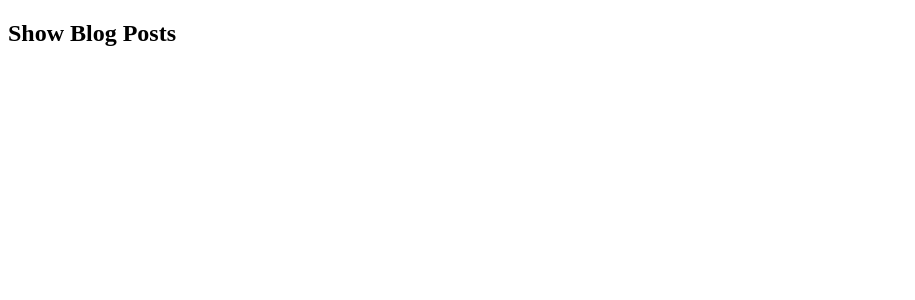
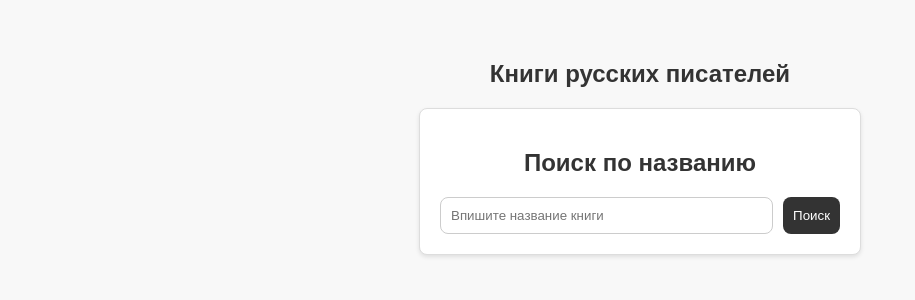
Before and after one commit to MorisFromRTU/django_project, a Django app: page /main/show/ in a window 1280 px wide. Shown: the top 300 px of the page, without its empty margins (0-915 px from the left). Run offline with Django 5.2, Linux system fonts and the light colour scheme; data that the repository does not hold is empty.

Commit message:
showpage updated

```diff
--- a/firstproject/firstproject/settings.py
+++ b/firstproject/firstproject/settings.py
@@ -119,7 +119,7 @@ USE_TZ = True
 # Static files (CSS, JavaScript, Images)
 # https://docs.djangoproject.com/en/5.0/howto/static-files/
 
-STATIC_URL = 'static/'
+STATIC_URL = '/static/'
 
 # Default primary key field type
 # https://docs.djangoproject.com/en/5.0/ref/settings/#default-auto-field
--- a/firstproject/firstproject/urls.py
+++ b/firstproject/firstproject/urls.py
@@ -16,8 +16,10 @@ Including another URLconf
 """
 from django.contrib import admin
 from django.urls import path, include
+from main import views
 
 urlpatterns = [
     path('admin/', admin.site.urls),
+    path('', views.index),
     path('main/', include('main.urls'))
 ]
--- /dev/null
+++ b/firstproject/main/static/css/styles.css
@@ -0,0 +1,81 @@
+/* your_app/static/css/styles.css */
+
+body {
+    font-family: 'Arial', sans-serif;
+    margin: 20px;
+    padding: 20px;
+    background-color: #f8f8f8;
+}
+
+h2 {
+    color: #333;
+    text-align: center;
+}
+
+.blog-container {
+    display: flex;
+    flex-wrap: wrap;
+    justify-content: space-around;
+}
+
+.blog-card {
+    background-color: #fff;
+    border: 1px solid #ddd;
+    border-radius: 8px;
+    box-shadow: 0 2px 4px rgba(0, 0, 0, 0.1);
+    padding: 20px;
+    margin: 10px;
+    width: 300px;
+}
+
+.blog-title {
+    color: #333;
+    font-size: 1.2em;
+    margin-bottom: 10px;
+}
+
+.blog-body {
+    color: #555;
+    margin-bottom: 10px;
+}
+
+.blog-timestamp {
+    color: #777;
+    font-size: 0.8em;
+}
+
+.search-container {
+    max-width: 400px;
+    margin: 0 auto;
+    margin-bottom: 20px;
+    background-color: #fff;
+    border: 1px solid #ddd;
+    border-radius: 8px;
+    padding: 20px;
+    box-shadow: 0 2px 4px rgba(0, 0, 0, 0.1);
+}
+
+form {
+    display: flex;
+}
+
+input[type="text"] {
+    flex: 1;
+    padding: 10px;
+    border: 1px solid #ccc;
+    border-radius: 8px;
+    margin-right: 10px;
+}
+
+button {
+    padding: 10px;
+    background-color: #333;
+    color: #fff;
+    border: none;
+    border-radius: 8px;
+    cursor: pointer;
+}
+
+button:hover {
+    background-color: #333;
+}
--- a/firstproject/main/templates/main/show.html
+++ b/firstproject/main/templates/main/show.html
@@ -2,28 +2,34 @@
 
 <!DOCTYPE html>
 <html lang="en">
-<head>
-    <meta charset="UTF-8">
-    <meta name="viewport" content="width=device-width, initial-scale=1.0">
-    <title>Show Blog Posts</title>
-</head>
+    <head>
+        <meta charset="UTF-8">
+        <meta name="viewport" content="width=device-width, initial-scale=1.0">
+        <title>Show Blog Posts</title>
+        {% load static %}
+        <link rel="stylesheet" href="{% static './css/styles.css' %}">
+    </head>
 <body>
 
-<h2>Show Blog Posts</h2>
-{% for object in all_objects%}
-<label for="id_title">{{object.title}}</label>
-<h3 id="id_title" name="title"></h3>
+<h2>Книги русских писателей</h2>
+<div class="search-container">
+    <h2>Поиск по названию</h2>
+    <form action="{% url 'show_results' %}" method="get">
+        <input type="text" name="query" placeholder="Впишите название книги">
+        <button type="submit">Поиск</button>
+    </form>
+</div>
+<div class="blog-container">
 
-<br>
+    {% for object in all_objects %}
+        <div class="blog-card">
+            <h3 class="blog-title">{{ object.title }}</h3>
+            <p class="blog-body">{{ object.body }}</p>
+            <p class="blog-timestamp">Опубликовано: {{ object.timestamp }}</p>
+        </div>
+    {% endfor %}
+</div>
 
-<label for="id_body">{{object.body}}</label>
-<h3 id="id_body" name="body"></h3>
-
-<br>
-
-<label for="id_timestamp">{{object.timestamp}}:</label>
-<h3 id="id_timestamp" name="timestamp"></h3>
-{% endfor%}
 
 </body>
 </html>
--- a/firstproject/main/urls.py
+++ b/firstproject/main/urls.py
@@ -4,5 +4,6 @@ from . import views
 urlpatterns = [
     path('', views.index, name='index'),
     path('record/', views.create_blogpost, name='record'),
-    path('show/',views.show_blogpost, name='show')
+    path('show/',views.show_blogpost, name='show'),
+    path('show_results/', views.show_results, name='show_results'),
 ]
--- a/firstproject/main/views.py
+++ b/firstproject/main/views.py
@@ -3,6 +3,7 @@ from django.http import HttpResponse
 from main.models import BlogPost
 from django.template import Context
 from django.utils import timezone
+
 
 def create_blogpost(request):
     if request.method == 'POST':
@@ -25,8 +26,12 @@ def show_blogpost(request):
     all_objects = BlogPost.objects.all()
     return render(request, 'main/show.html', {'all_objects': all_objects})
 
+def show_results(request):
+    query = request.GET.get('query')
+    filtered_objects = BlogPost.objects.all().filter(title__icontains=query)
+    return render(request, 'main/show.html', {'all_objects' : filtered_objects})
+
 def index(request):
     posts = BlogPost.objects.all()
-    context = Context({'post' : posts})
-    return render(request, 'main/index.html', context)
+    return render(request, 'main/index.html', {'post' : posts})
     # return HttpResponse("<h4>Main Page</h4>")
```
Also changed, not shown: firstproject/main/static/js/search.js (added).
